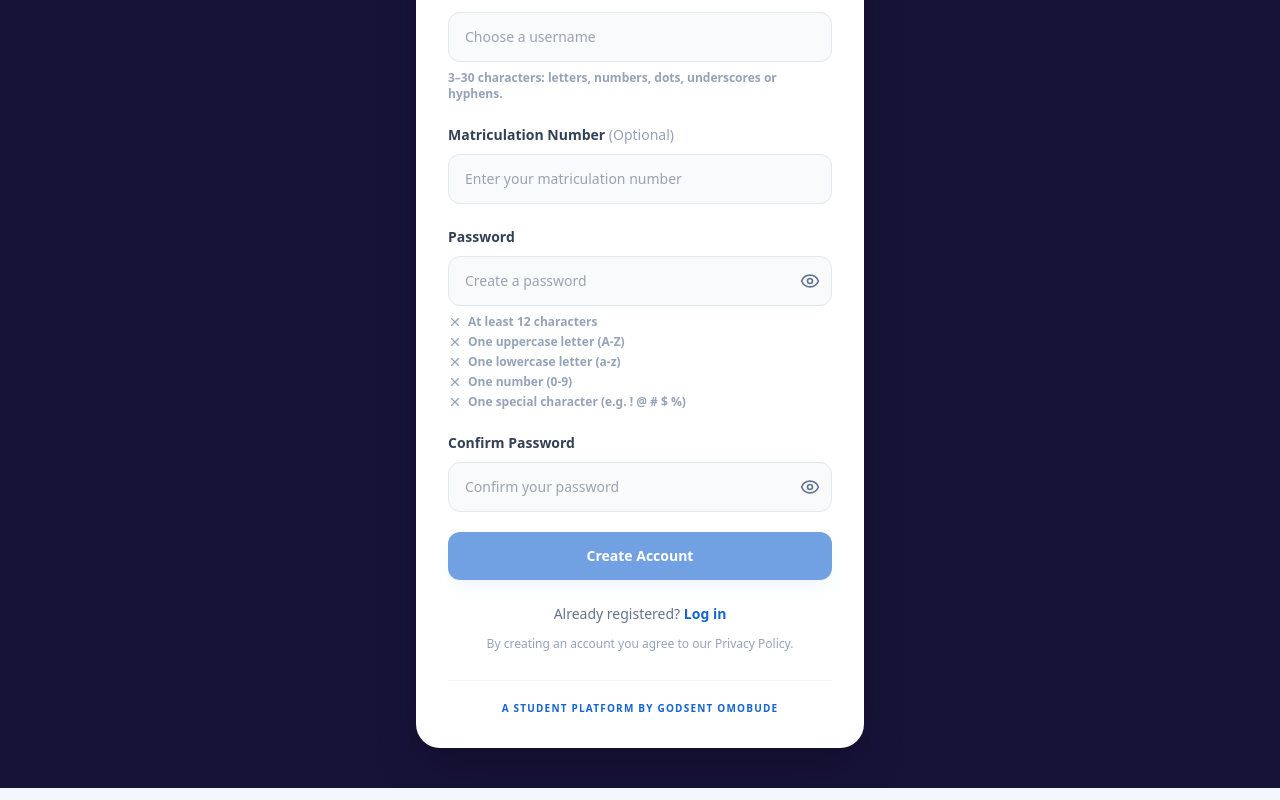
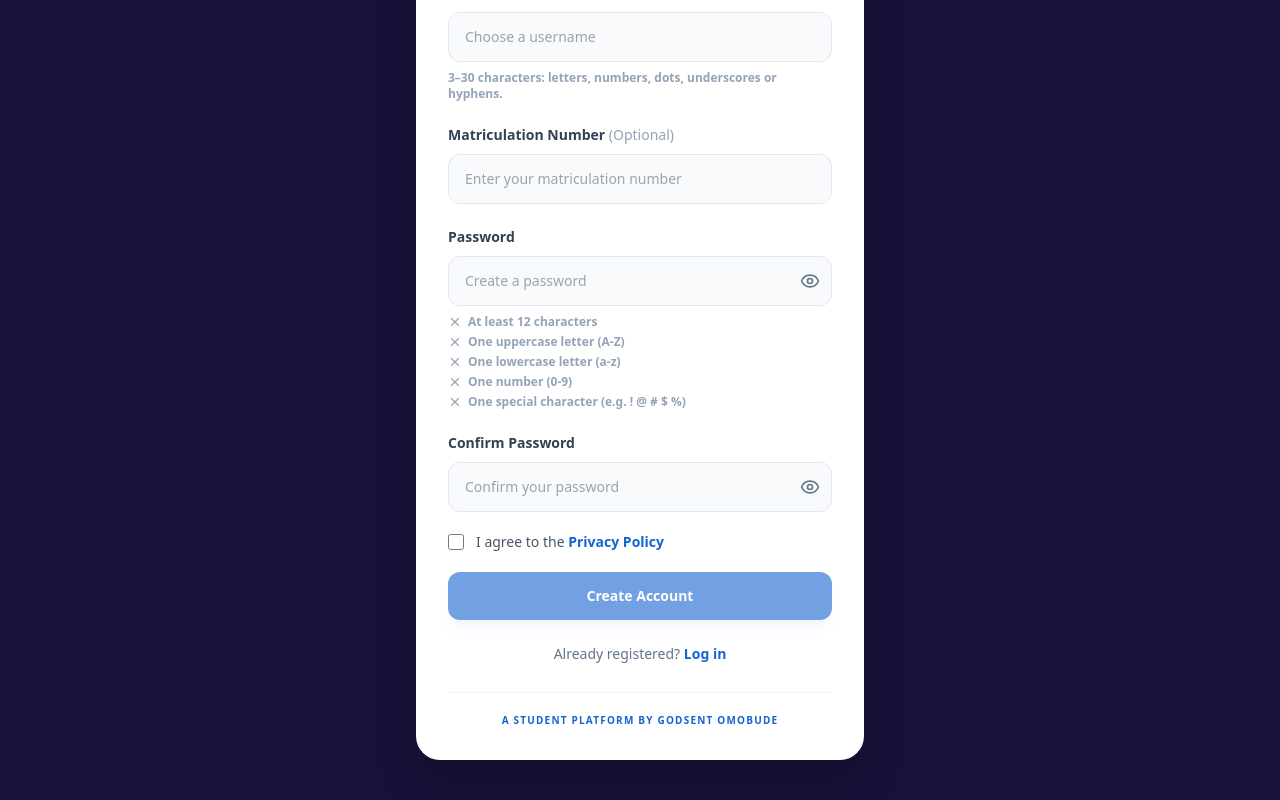
Before and after one commit to Godsent-Omobude/StudyShare-frontend, a React (Create React App) app: page /register in a window 1280 px wide. Shown: the part 564-1364 px from the top of the page. Built offline with nearby package versions, Linux system fonts and the light colour scheme; no server answers.

Commit message:
Privacy Policy registration page

```diff
--- a/src/pages/Register.js
+++ b/src/pages/Register.js
@@ -17,6 +17,7 @@ export default function Register() {
   const [showPassword, setShowPassword] = useState(false);
   const [showConfirmPassword, setShowConfirmPassword] = useState(false);
   const [usernameStatus, setUsernameStatus] = useState("");
+  const [agreedToPrivacy, setAgreedToPrivacy] = useState(false);
   const [error, setError] = useState("");
   const [loading, setLoading] = useState(false);
   const navigate = useNavigate();
@@ -63,6 +64,11 @@ export default function Register() {
 
     if (usernameStatus === "checking") {
       setError("Please wait while we check your username.");
+      return;
+    }
+
+    if (!agreedToPrivacy) {
+      setError("You must agree to the Privacy Policy to create an account.");
       return;
     }
 
@@ -248,13 +254,30 @@ export default function Register() {
                 </div>
               </div>
 
+              <label className="flex items-start gap-3 text-sm text-slate-600">
+                <input
+                  type="checkbox"
+                  required
+                  checked={agreedToPrivacy}
+                  onChange={(e) => setAgreedToPrivacy(e.target.checked)}
+                  className="mt-0.5 h-4 w-4 shrink-0 rounded border-slate-300 text-[#635bff] focus:ring-[#635bff]"
+                />
+                <span>
+                  I agree to the{" "}
+                  <Link to="/privacy" target="_blank" className="font-bold text-[#635bff] hover:underline">
+                    Privacy Policy
+                  </Link>
+                </span>
+              </label>
+
               <button
                 type="submit"
                 disabled={
                   loading ||
                   usernameStatus === "taken" ||
                   usernameStatus === "checking" ||
-                  !isPasswordValid(password)
+                  !isPasswordValid(password) ||
+                  !agreedToPrivacy
                 }
                 className="flex w-full items-center justify-center rounded-xl bg-[#635bff] py-3.5 text-sm font-black text-white shadow-lg shadow-blue-200 transition hover:bg-[#5148e8] active:scale-[0.99] disabled:cursor-not-allowed disabled:opacity-60"
               >
@@ -269,14 +292,6 @@ export default function Register() {
               </Link>
             </p>
 
-            <p className="mt-3 text-center text-xs text-slate-400">
-              By creating an account you agree to our{" "}
-              <Link to="/privacy" className="hover:underline">
-                Privacy Policy
-              </Link>
-              .
-            </p>
-
             <div className="mt-7 border-t border-slate-100 pt-5 text-center">
               <p className="text-[10px] font-black uppercase tracking-[0.12em] text-[#635bff]">
                 A STUDENT PLATFORM BY GODSENT OMOBUDE
```
